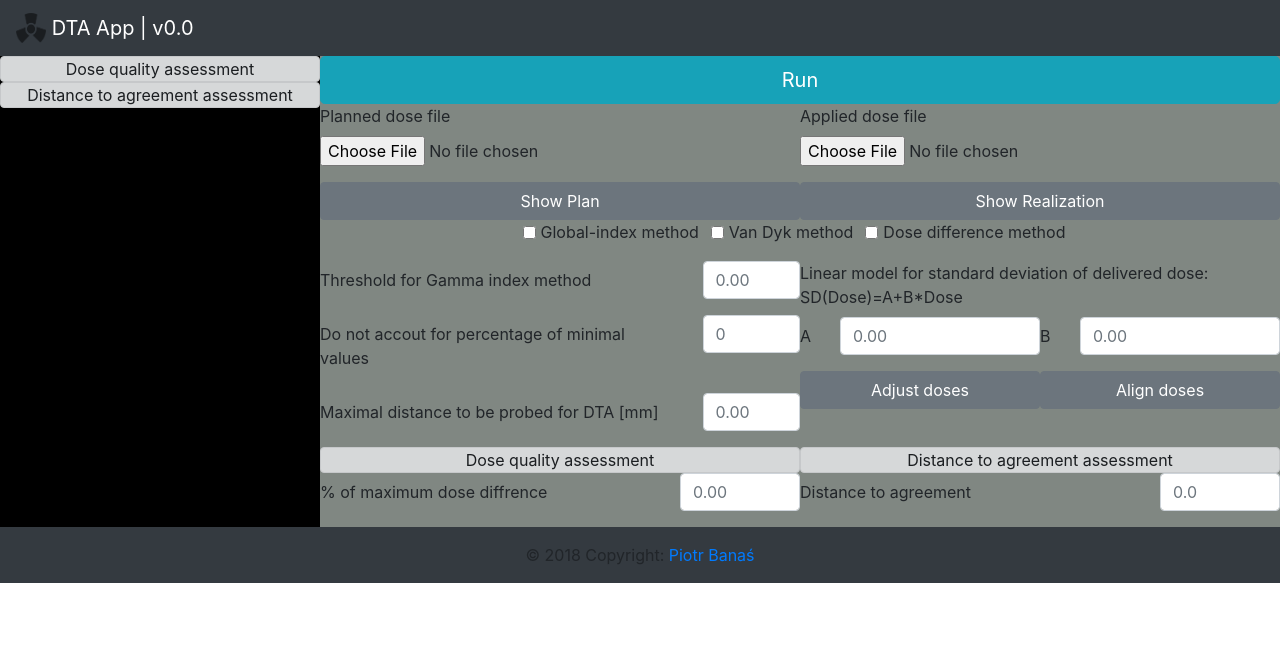
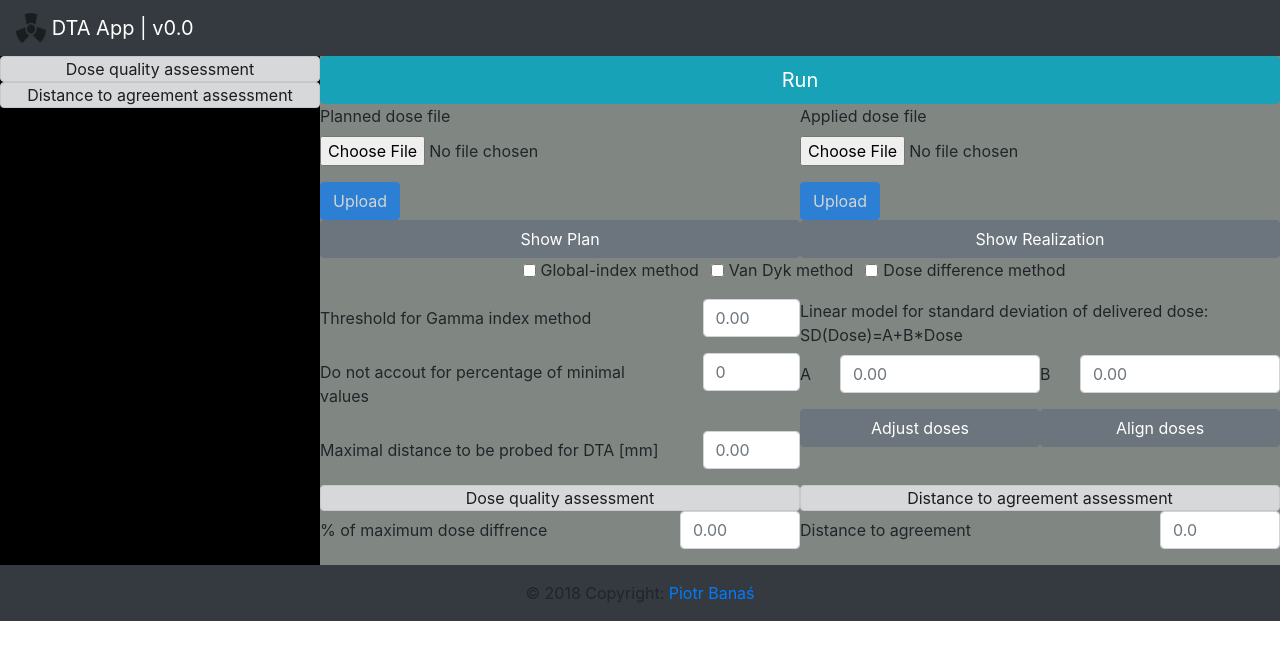
Before and after one commit to flunka/DTA, a React app in the folder app/http/web/: page / in a window 1280 px wide. Shown: the top 660 px of the page. Built offline with nearby package versions, Linux system fonts and the light colour scheme.

Commit message:
ADD: file upload frontend side

```diff
--- a/app/http/web/src/CommonOptions.jsx
+++ b/app/http/web/src/CommonOptions.jsx
@@ -2,7 +2,9 @@ import React from 'react';
 
 import {Container, Row, Col, Form, Button} from 'react-bootstrap';
 
-function CommonOptions(argument) {
+import UploadingButton from './UploadingButton.jsx';
+
+function CommonOptions(props) {
   return (
     <Container className="p-0 m-0 w-100 mw-100">
       <Row noGutters>
@@ -12,15 +14,21 @@ function CommonOptions(argument) {
         <Col>
           <Form.Group controlId="formUploadPlannedDose">
             <Form.Label>Planned dose file</Form.Label>
-            <Form.Control type="file" />
+            <Form.Control type="file" onChange={(event) => props.handleSelectedFile(event, 0)} />
           </Form.Group>
+          <UploadingButton options={props.uploadButtons[0]}
+          type={0}
+          handeClickUploadButton={props.handeClickUploadButton}/>
           <Button variant="secondary"  block>Show Plan</Button>
         </Col>
         <Col>
           <Form.Group controlId="formUploadAppliedDose">
             <Form.Label>Applied dose file</Form.Label>
-            <Form.Control type="file" />
+            <Form.Control type="file" onChange={(event) => props.handleSelectedFile(event, 1)} />
           </Form.Group>
+          <UploadingButton options={props.uploadButtons[1]}
+          type={1}
+          handeClickUploadButton={props.handeClickUploadButton}/>
           <Button variant="secondary" block>Show Realization</Button>
         </Col>
       </Row>
--- a/app/http/web/src/Content.jsx
+++ b/app/http/web/src/Content.jsx
@@ -8,11 +8,34 @@ import MainPanel from './MainPanel.jsx';
 class Content extends React.Component {
   constructor(props){
     super(props);
+    /*var uploadButton = {
+      file: null,
+      isLoading: false,
+      isLoaded: false
+    };*/
     this.state = {
       doseMethodToRender: 0,
-      distanceMethodToRender: 0
+      distanceMethodToRender: 0,
+      uploadButtons: Array(2).fill({
+        file: null,
+        isLoading: false,
+        isLoaded: false
+      })
+    };
+    this.sidebarClick = this.sidebarClick.bind(this);
+    this.handleSelectedFile = this.handleSelectedFile.bind(this);
+  }
+
+  handleSelectedFile(event, type){
+    const uploadButtons = this.state.uploadButtons.slice();
+    uploadButtons[type] = {
+      file: event.target.files[0],
+      isLoading: false,
+      isLoaded: false
     }
-    this.sidebarClick = this.sidebarClick.bind(this);
+    this.setState({
+      uploadButtons: uploadButtons
+    });
   }
 
   sidebarClick(i, type){
@@ -26,7 +49,51 @@ class Content extends React.Component {
     else if (type == 2) {
       this.setState({distanceMethodToRender: i});
     }
+  }
 
+  handeClickUploadButton(type) {
+    const uploadButtons = this.state.uploadButtons.slice();
+    uploadButtons[type] = {
+      file: uploadButtons[type].file,
+      isLoading: true,
+      isLoaded:false
+    }
+    const file = uploadButtons[type].file;
+
+    const form = new FormData();
+    if (type == 0) {
+      form.append('planned_dose_file', file)
+    }
+    else if (type == 1) {
+      form.append('applied_dose_file', file);
+    }
+
+    fetch('http://localhost:5000/Upload', { // Your POST endpoint
+      method: 'POST',
+      body: form // This is your file object
+    }).then(
+      response => response.json() // if the response is a JSON object
+    ).then(
+      success => (
+          uploadButtons[type] = {
+            isLoading: false,
+            isLoaded: true
+          },
+          this.setState({
+            uploadButtons: uploadButtons
+          })
+        )
+    ).catch(
+      error => (
+          uploadButtons[type] = {
+            isLoading: false,
+            isLoaded: false
+          },
+          this.setState({
+            uploadButtons: uploadButtons
+          })
+        ) // Handle the error response object
+    );
   }
 
   render(){
@@ -35,7 +102,10 @@ class Content extends React.Component {
         <Sidebar buttonOnClick={this.sidebarClick} />
         <MainPanel
           doseMethodToRender={this.state.doseMethodToRender}
-          distanceMethodToRender={this.state.distanceMethodToRender} />
+          distanceMethodToRender={this.state.distanceMethodToRender}
+          handleSelectedFile={this.handleSelectedFile}
+          uploadButtons={this.state.uploadButtons}
+          handeClickUploadButton={this.handeClickUploadButton.bind(this)} />
       </Row>
     )
   }
--- a/app/http/web/src/MainPanel.jsx
+++ b/app/http/web/src/MainPanel.jsx
@@ -49,7 +49,10 @@ class MainPanel extends React.Component {
           loading={this.state.loading}
         /></div>) :
         (<Form onSubmit={e => this.handleSubmit(e)}>
-          <CommonOptions />
+          <CommonOptions
+          handleSelectedFile={this.props.handleSelectedFile}
+          uploadButtons={this.props.uploadButtons}
+          handeClickUploadButton={this.props.handeClickUploadButton} />
           <Row noGutters>
             <Col>
             <Alert variant='dark' className='m-0 p-0 text-center'>Dose quality assessment</Alert>
--- /dev/null
+++ b/app/http/web/src/UploadingButton.jsx
@@ -0,0 +1,30 @@
+import React from 'react';
+import {Button} from 'react-bootstrap'
+
+
+class UploadingButton extends React.Component{
+  constructor(props){
+    super(props);
+  }
+
+
+
+  render(){
+    return(
+      <Button
+        varinat='primary'
+        disabled={this.props.options.isLoading || this.props.options.isLoaded || !this.props.options.file}
+        onClick={!(this.props.options.isLoading || this.props.options.isLoaded)
+          ?(e) => this.props.handeClickUploadButton(this.props.type) : null}
+      >
+      {this.props.options.isLoading === this.props.options.isLoaded && 'Upload'}
+      {this.props.options.isLoading && 'Uploading...'}
+      {this.props.options.isLoaded && 'Uploaded!'}
+      </Button>
+      )
+
+  }
+
+}
+
+export default UploadingButton
```
